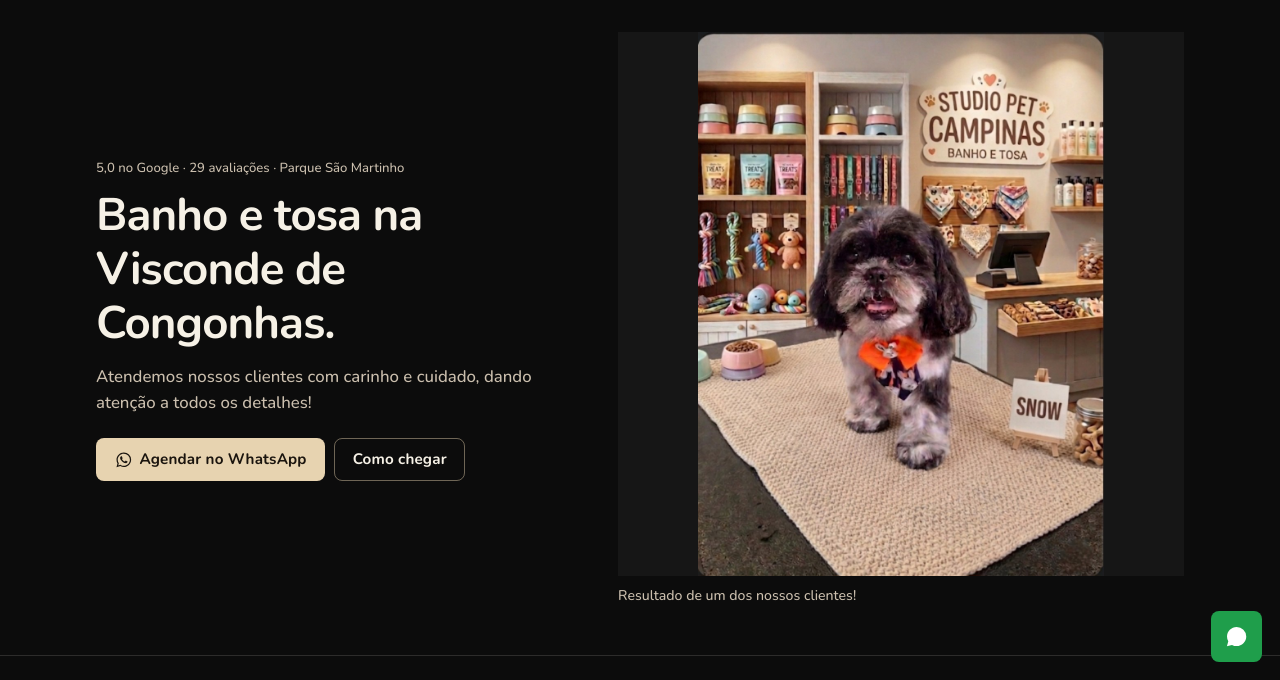
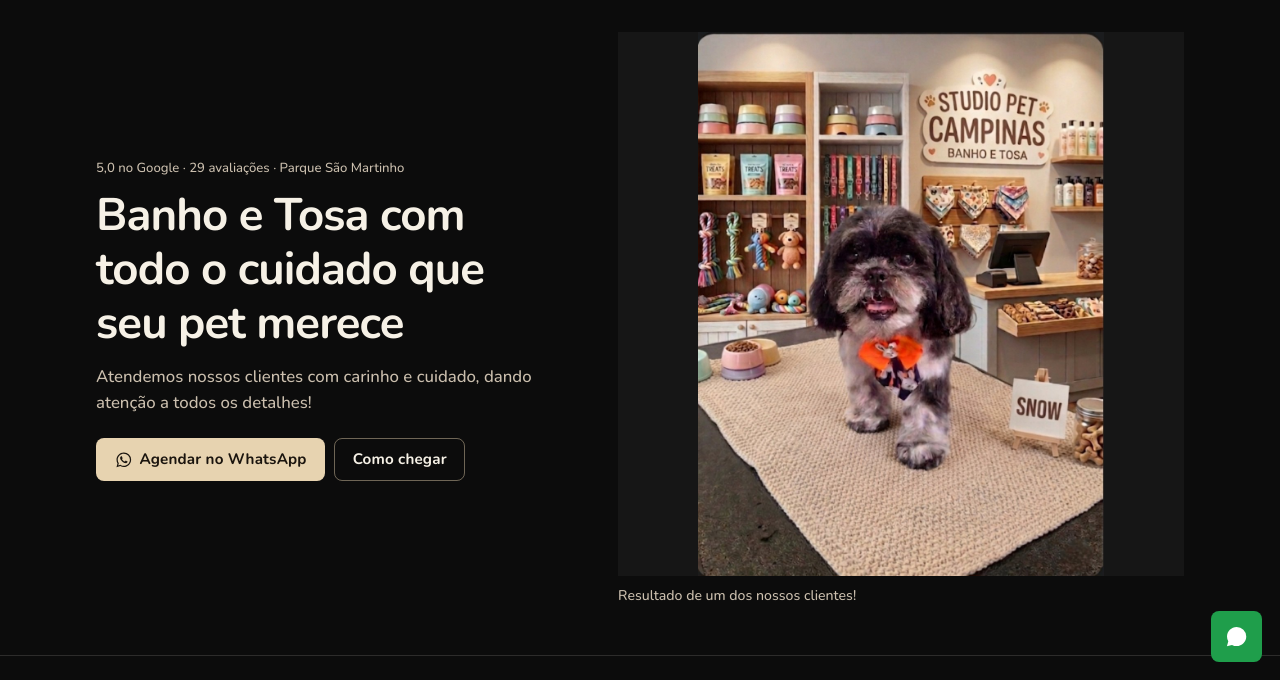
Before and after one commit to PrimePetrus/studio-pet-campinas, a plain HTML site: page index.html in a window 1280 px wide. Shown: the part 120-800 px from the top of the page. Drawn offline with nearby package versions, Linux system fonts and the light colour scheme.

Commit message:
Use the new Studio Pet headline.

```diff
--- a/index.html
+++ b/index.html
@@ -104,7 +104,7 @@
             <span aria-hidden="true"> · </span>
             Parque São Martinho
           </p>
-          <h1>Banho e tosa na Visconde de Congonhas.</h1>
+          <h1>Banho e Tosa com todo o cuidado que seu pet merece</h1>
           <p class="lede">Atendemos nossos clientes com carinho e cuidado, dando atenção a todos os detalhes!</p>
           <div class="cta-row">
             <a class="btn-primary" data-wa href="https://wa.me/5519997990109">
```
